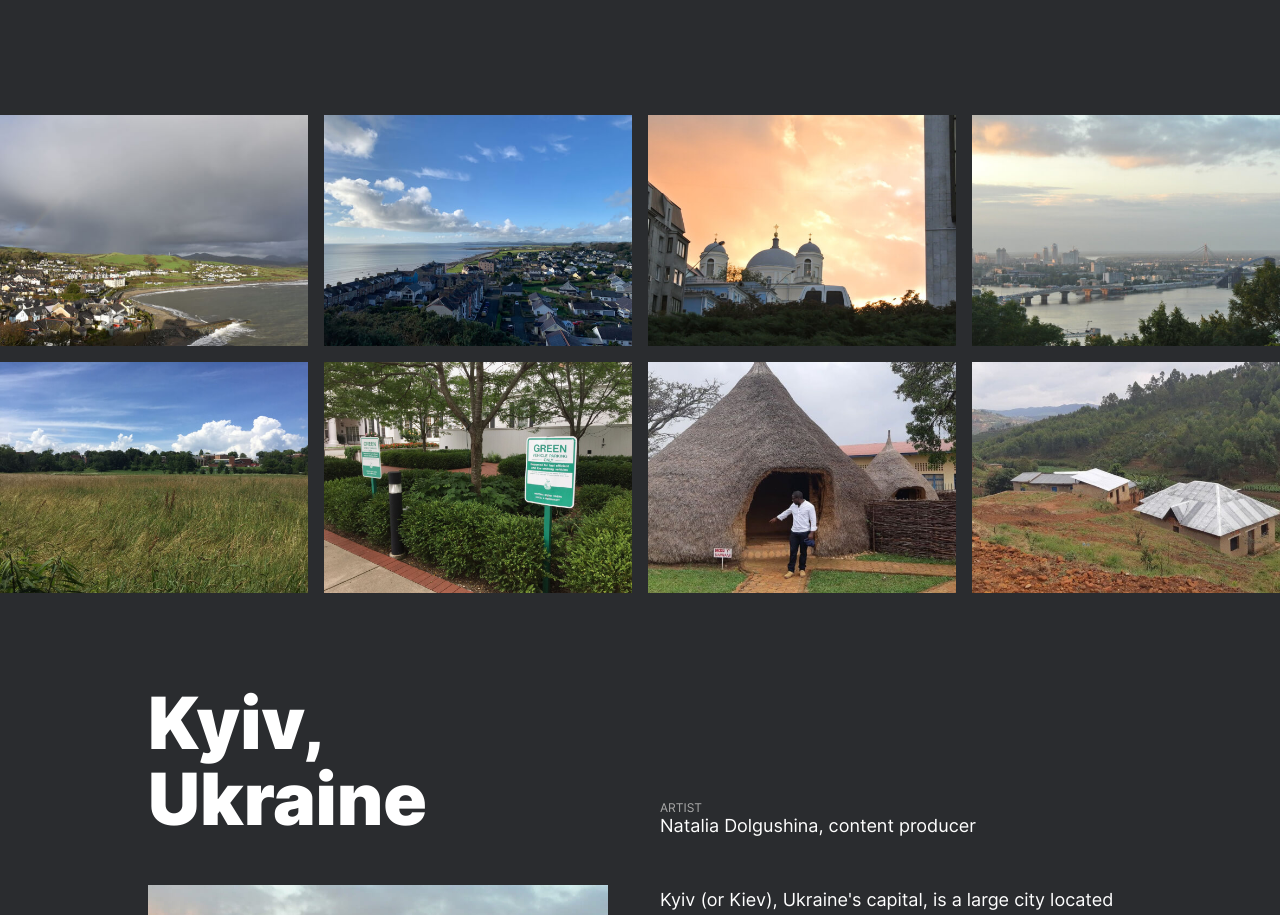
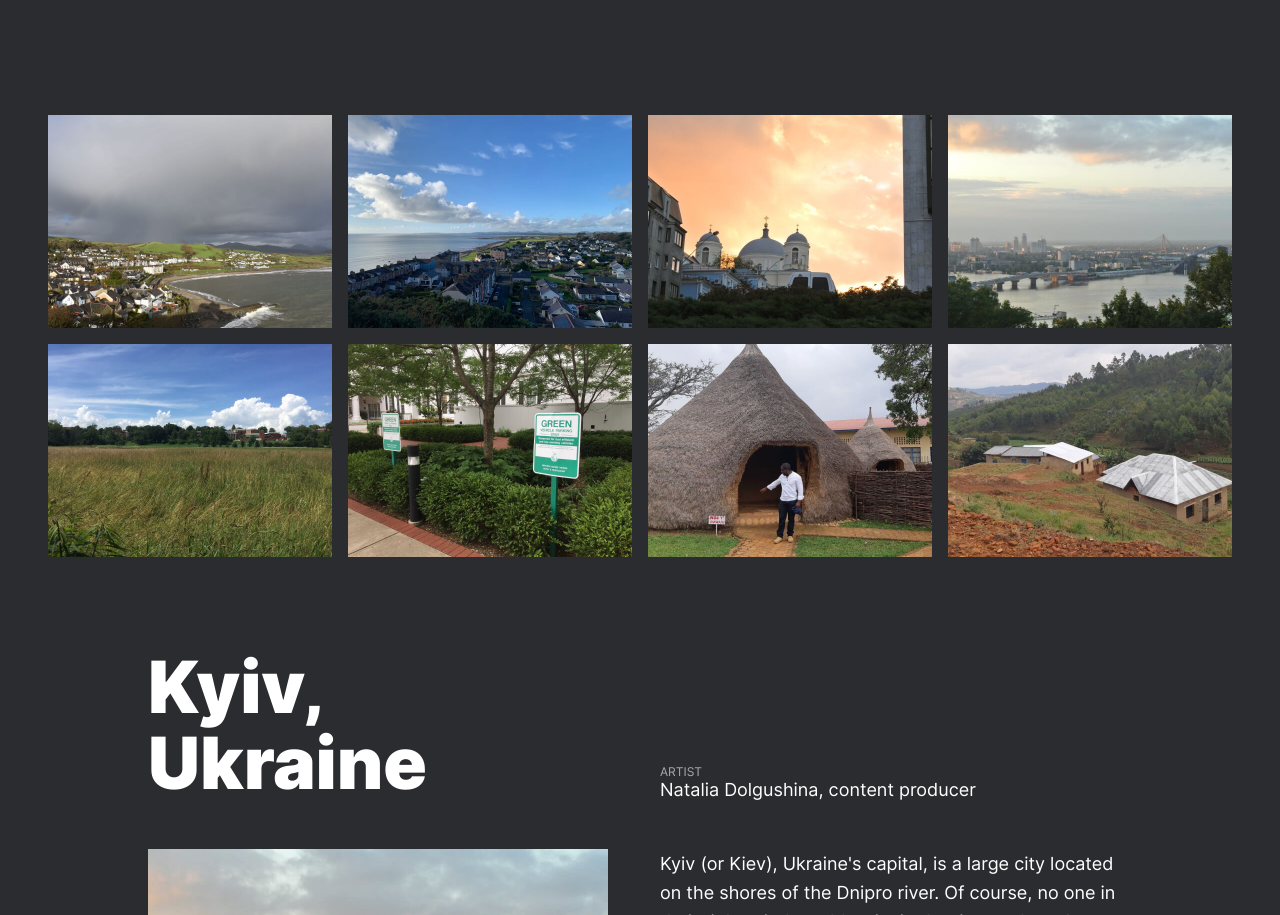
Before and after one commit to Samm96/web_project_3, a plain HTML site: page index.html in a window 1280 px wide. Shown: the part 1766-2681 px from the top of the page. Drawn offline with Linux system fonts and the light colour scheme.

Commit message:
fixed photo grid

```diff
--- a/blocks/photo-grid/__item/photo-grid__item.css
+++ b/blocks/photo-grid/__item/photo-grid__item.css
@@ -1,5 +1,6 @@
 .photo-grid__item {
   max-width: 100%;
+
 }
 
 @media screen and (max-width: 768px) {
--- a/blocks/photo-grid/photo-grid.css
+++ b/blocks/photo-grid/photo-grid.css
@@ -1,6 +1,7 @@
 .photo-grid {
   margin: 0 auto 0;
   padding: 0;
+  max-width: 1184px;
   width: 100%;
   display: grid;
   grid-template-columns: repeat(4, 1fr);
```
